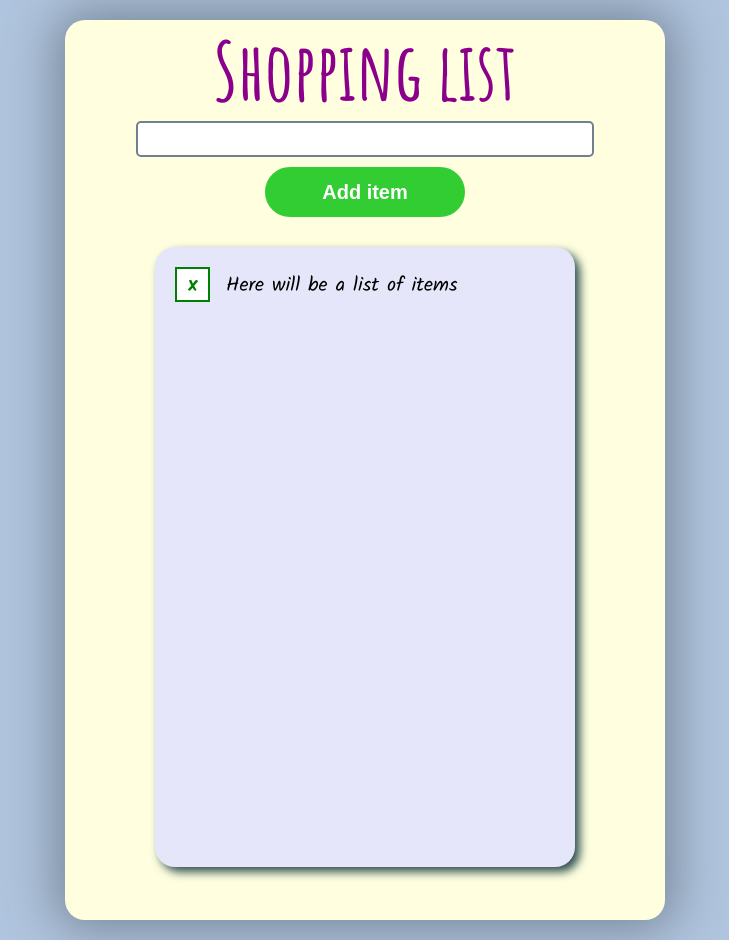
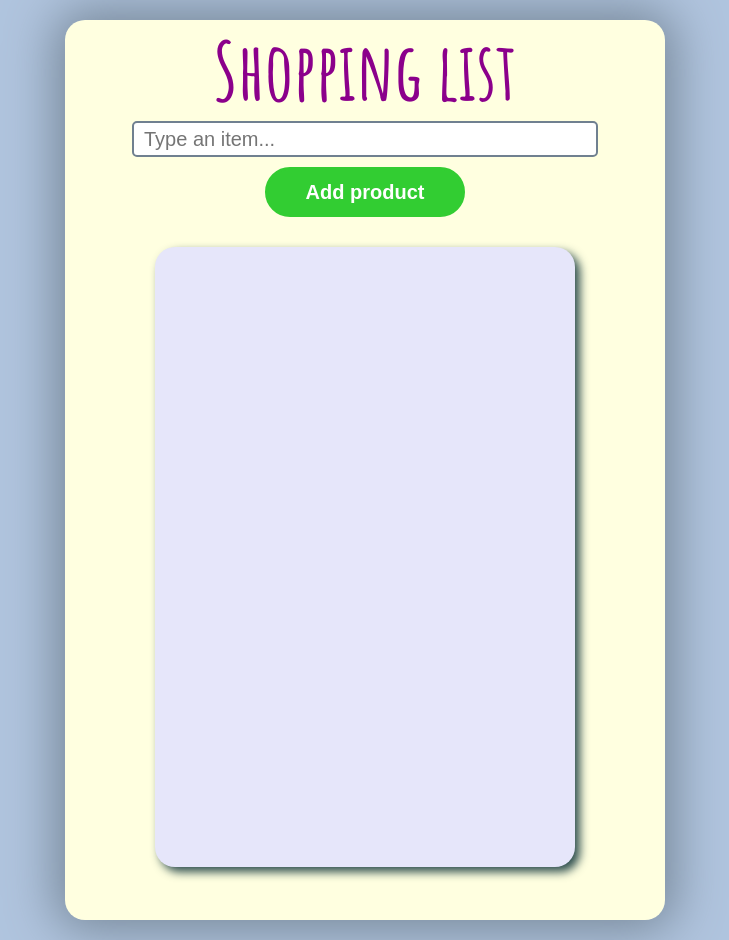
Before and after one commit to alerekaw/list, a React (Create React App) app: page / in a window 1280 px wide. Shown: the whole page, without its empty margins (275-1004 px from the left). Built offline with nearby package versions, Linux system fonts and the light colour scheme.

Commit message:
implementation of using local storage

```diff
--- a/src/App.css
+++ b/src/App.css
@@ -1,4 +1,4 @@
 .App {
   text-align: center;
-  background-color: lightsteelblue;
+
 }
--- a/src/components/container/add/add.js
+++ b/src/components/container/add/add.js
@@ -1,14 +1,29 @@
 import React from 'react';
 import styles from './add.module.css';
+import {useRef} from 'react';
+
 
 function Add(){
+    var value= useRef()
+
+    const addItem = () =>{
+        var key = localStorage.length + 1
+            window.localStorage.setItem(key, value.current.value)
+
+    }
     return (
         <div>
             <div>
             <input
-            className={styles.input}/></div>
+            placeholder="Type an item..."
+            className={styles.input}
+            type="text"
+            ref={value}
+            /></div>
             <div>
-            <button className={styles.button}> Add item </button>
+            <button
+                onClick={addItem}
+                className={styles.button}> Add product </button>
             </div>
         </div>
     )
--- a/src/components/container/add/add.module.css
+++ b/src/components/container/add/add.module.css
@@ -9,6 +9,7 @@
     border: solid 2px slategray;
     border-radius: 5px;
     font-size: 20px;
+    padding-left: 10px;
 }
 .button {
 
--- a/src/components/container/list/list.js
+++ b/src/components/container/list/list.js
@@ -1,13 +1,24 @@
 import React from 'react';
 import styles from './list.module.css';
+
+var key
+var size = localStorage.length
+
+function GetList(){
+    var listELements = []
+    for (key=0; key<size; key++) {
+        var element = <li><button className={styles.button}>x</button>  {localStorage.getItem(key+1)}</li>
+        listELements.push(element)
+    }
+return <ul>
+{listELements}
+</ul>;
+}
 
 function List() {
     return (
         <div className={styles.list}>
-            <button className={styles.button}>x</button>
-            &nbsp;
-            Here will be a list of items
-
+            <GetList />
         </div>
 
     );
```
